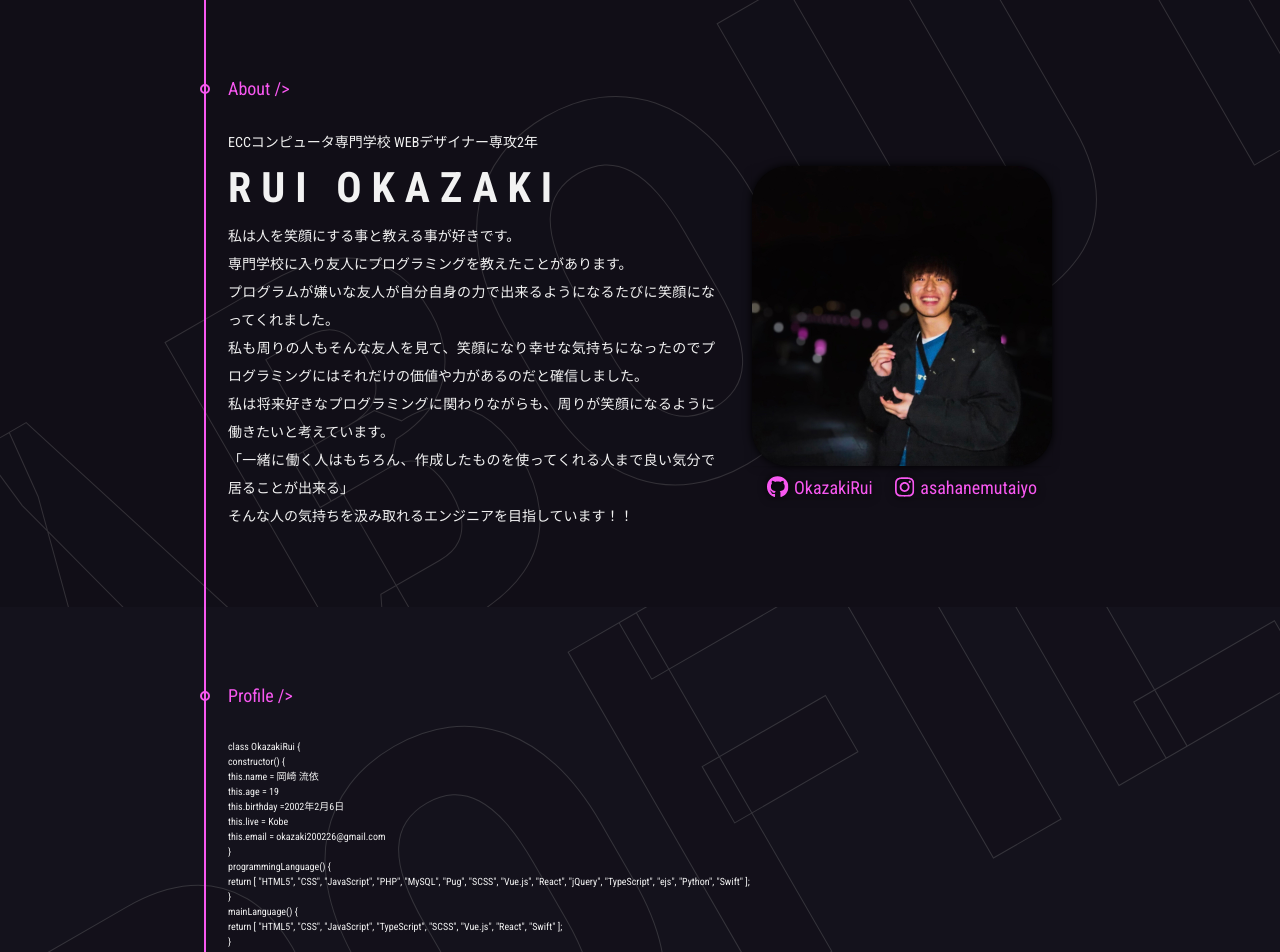
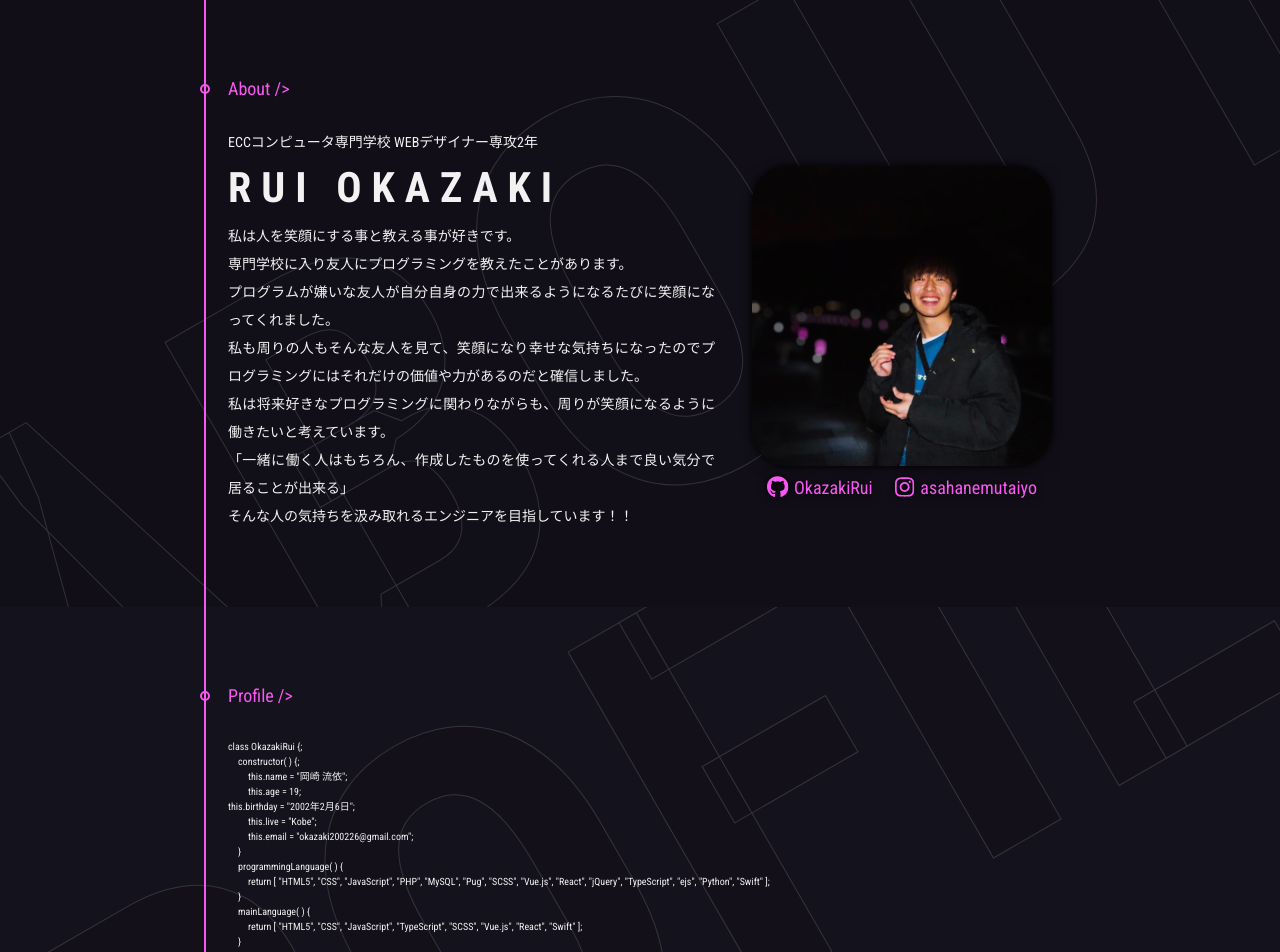
Before and after one commit to ruiokazaki-archive/portfolio-react, a React (Create React App) app: page / in a window 1280 px wide. Shown: the top 952 px of the page. Built offline with nearby package versions, Linux system fonts and the light colour scheme.

Commit message:
add: create profile components

```diff
--- /dev/null
+++ b/src/components/organisms/Profile.tsx
@@ -0,0 +1,18 @@
+/* eslint-disable no-irregular-whitespace */
+import { VFC } from 'react';
+
+import { ProfileCode } from '../../data/ProfileSkillCode';
+import SectionWrap from '../templates/SectionWrap';
+import ProfileElementCode from '../../containers/molecules/ProfileElementCode';
+
+type Props = {
+  profileData: ProfileCode;
+};
+
+const Profile: VFC<Props> = ({ profileData }) => (
+  <SectionWrap sectionTitle="Profile">
+    <ProfileElementCode profileData={profileData} />
+  </SectionWrap>
+);
+
+export default Profile;
--- a/src/components/pages/Home.tsx
+++ b/src/components/pages/Home.tsx
@@ -1,6 +1,6 @@
 import { VFC } from 'react';
 import About from '../organisms/About';
-import Profile from '../../containers/organisms/Profile';
+import Profile from '../organisms/Profile';
 
 import { ProfileData } from '../../data/ProfileSkillCode';
 
--- /dev/null
+++ b/src/containers/molecules/ProfileElementCode.tsx
@@ -0,0 +1,45 @@
+/* eslint-disable no-irregular-whitespace */
+import { VFC } from 'react';
+
+import { ProfileCode } from '../../data/ProfileSkillCode';
+
+type Props = {
+  profileData: ProfileCode;
+};
+
+const ProfileElementCode: VFC<Props> = ({ profileData }) => {
+  const createChar = (ary: string[]): string => {
+    let char = '';
+    for (let i = 0; i < ary.length; i += 1) {
+      char += `"${ary[i]}", `;
+    }
+
+    return char.slice(0, -2);
+  };
+
+  return (
+    <>
+      <p>class OkazakiRui &#123;;</p>
+      <p>　constructor( ) &#123;;</p>
+      <p>　　this.name = &#34;{profileData.constructor.name}&#34;;</p>
+      <p>　　this.age = {profileData.constructor.age};</p>
+      <p>
+        　　this.birthday = &#34;
+        {`${profileData.constructor.birthday.year}年${profileData.constructor.birthday.month}月${profileData.constructor.birthday.date}日`}
+        &#34;;
+      </p>
+      <p>　　this.live = &#34;{profileData.constructor.live}&#34;;</p>
+      <p>　　this.email = &#34;{profileData.constructor.email}&#34;;</p>
+      <p>　&#125;</p>
+      <p>　programmingLanguage( ) &#123;</p>
+      <p>　　return [ {createChar(profileData.programmingLanguage)} ];</p>
+      <p>　&#125;</p> <p>　mainLanguage( ) &#123;</p>
+      <p>　　return [ {createChar(profileData.mainLanguage)} ];</p>
+      <p>　&#125;</p> <p>　tools( ) &#123;</p>
+      <p>　　return [ {createChar(profileData.tools)} ];</p> <p>　&#125;</p>
+      <p>&#125;</p>
+    </>
+  );
+};
+
+export default ProfileElementCode;
--- a/src/containers/organisms/Profile.tsx
+++ /dev/null
@@ -1,44 +0,0 @@
-import { VFC } from 'react';
-import SectionWrap from '../../components/templates/SectionWrap';
-// import {} from './Profile.style';
-
-import { ProfileCode } from '../../data/ProfileSkillCode';
-
-type Props = {
-  profileData: ProfileCode;
-};
-
-const Profile: VFC<Props> = ({ profileData }) => {
-  const createChar = (ary: string[]): string => {
-    let char = '';
-    for (let i = 0; i < ary.length; i += 1) {
-      char += `"${ary[i]}", `;
-    }
-
-    return char.slice(0, -2);
-  };
-
-  return (
-    <SectionWrap sectionTitle="Profile">
-      <p>class OkazakiRui &#123;</p>
-      <p>constructor() &#123;</p>
-      <p>this.name = {profileData.constructor.name}</p>
-      <p>this.age = {profileData.constructor.age}</p>
-      <p>
-        this.birthday =
-        {`${profileData.constructor.birthday.year}年${profileData.constructor.birthday.month}月${profileData.constructor.birthday.date}日`}
-      </p>
-      <p>this.live = {profileData.constructor.live}</p>
-      <p>this.email = {profileData.constructor.email}</p> <p>&#125;</p>
-      <p>programmingLanguage() &#123;</p>
-      <p>return [ {createChar(profileData.programmingLanguage)} ];</p>
-      <p>&#125;</p> <p>mainLanguage() &#123;</p>
-      <p>return [ {createChar(profileData.mainLanguage)} ];</p>
-      <p>&#125;</p> <p>tools() &#123;</p>
-      <p>return [ {createChar(profileData.tools)} ];</p> <p>&#125;</p>
-      <p>&#125;</p>
-    </SectionWrap>
-  );
-};
-
-export default Profile;
```
Also changed, not shown: .eslintrc.js.
